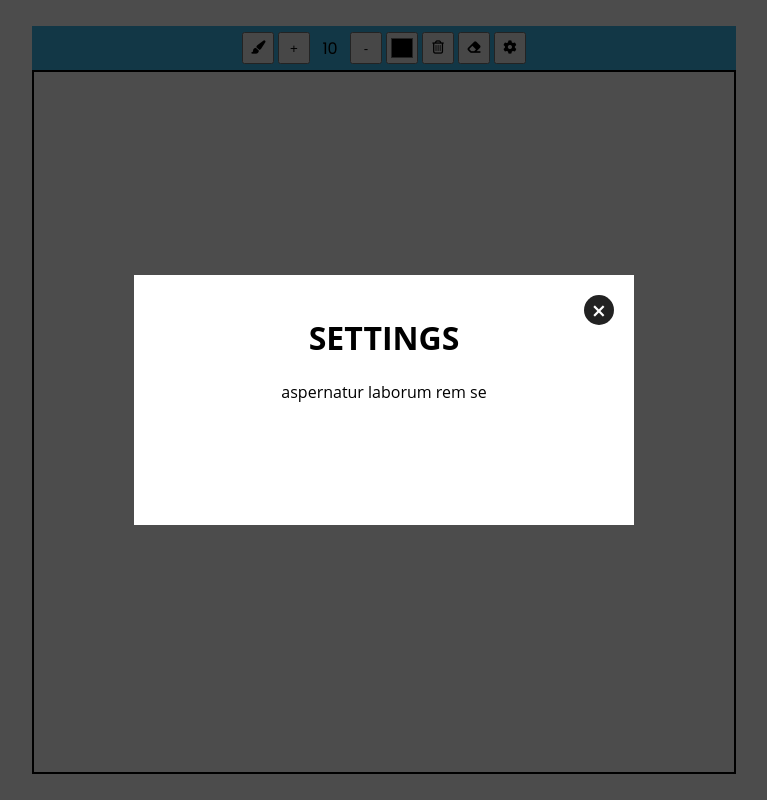
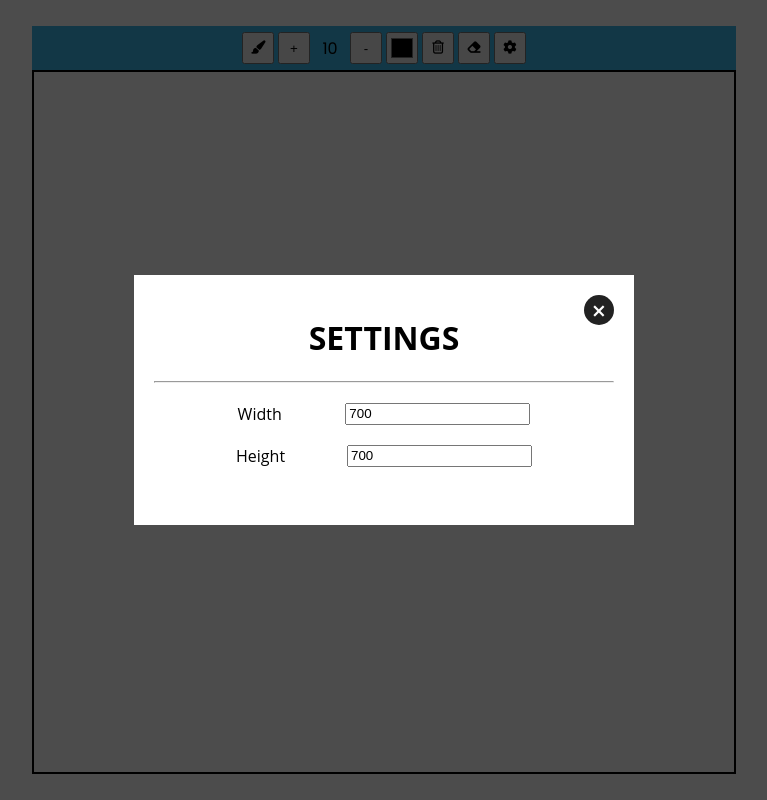
Before and after one commit to arturgorsky/paint, a plain HTML site: page index.html in a window 1280 px wide. Both pictures are taken after a click on the button 766 px from the left and 48 px from the top of the page. Shown: the whole page, without its empty margins (256-1023 px from the left). Drawn offline with Linux system fonts and the light colour scheme.

Commit message:
Added canvas width and height settings

```diff
--- a/index.html
+++ b/index.html
@@ -13,7 +13,7 @@
     <script src="settingsHelpers.js" defer></script>
   </head>
   <body>
-    <canvas id="canvas" width="700px" height="700px"></canvas>
+    <canvas id="canvas"></canvas>
     <div class="toolbox">
       <button id="brush-btn">
         <i class="fas fa-paint-brush fa-tool-icon"></i>
@@ -28,7 +28,7 @@
       <button id="eraser-btn">
         <i class="fas fa-eraser fa-tool-icon"></i>
       </button>
-      <button id="settings-btn" onclick="togglePopup()">
+      <button id="settings-btn">
         <i class="fas fa-cog fa-tool-icon"></i>
       </button>
     </div>
@@ -38,9 +38,17 @@
       <div class="content">
         <div class="close-btn" onclick="togglePopup()">&times;</div>
         <h1>SETTINGS</h1>
-              <p>
-                aspernatur laborum rem se
-              </p>
+        <hr />
+        <div class="settings-list">
+          <div>
+            <label for="canvas-width">Width</label>
+            <input type="number" id="canvas-width-inpt" />
+          </div>
+          <div>
+            <label for="canvas-height">Height</label>
+            <input type="number" id="canvas-height-inpt" />
+          </div>
+        </div>
       </div>
     </div>
   </body>
--- a/script.js
+++ b/script.js
@@ -6,6 +6,7 @@ const colorPicker = document.getElementById("color");
 const clearBtn = document.getElementById("clear-btn");
 const eraserBtn = document.getElementById("eraser-btn");
 const brushBtn = document.getElementById("brush-btn");
+const settingsBtn = document.getElementById("settings-btn");
 
 /** @type {CanvasRenderingContext2D} */
 const ctx = canvas.getContext("2d");
@@ -16,9 +17,20 @@ let color = "black";
 let prevColor = color;
 let x = undefined;
 let y = undefined;
+let width = 700;
+let height = 700;
 
 ctx.lineWidth = size;
+canvas.width = width;
+canvas.height = height;
 //values for drawing lines
+
+
+settingsBtn.addEventListener("click", () => {
+
+  displayCurrentSettings();
+  togglePopup();
+})
 
 // drawing(swipe) event listeners
 canvas.addEventListener("mousedown", (e) => {
--- a/settingsHelpers.js
+++ b/settingsHelpers.js
@@ -1,3 +1,28 @@
+const widthInp = document.getElementById('canvas-width-inpt');
+const heightInp = document.getElementById('canvas-height-inpt');
+
 function togglePopup(){
     document.getElementById("settings-popup").classList.toggle("active");
 }
+
+function displayCurrentWidth() {
+    widthInp.value = canvas.width;
+}
+
+function displayCurrentHeight() {
+    heightInp.value = canvas.height;
+}
+
+function displayCurrentSettings() {
+    displayCurrentWidth();
+    displayCurrentHeight();
+}
+
+
+widthInp.addEventListener("input", (e) => {
+    canvas.width = parseInt(e.target.value);
+})
+
+heightInp.addEventListener("input", (e) => {
+    canvas.height = parseInt(e.target.value);
+})
--- a/style.css
+++ b/style.css
@@ -119,3 +119,16 @@ canvas {
     font-weight:600;
     background:#fff;
   }
+
+  .settings-list > div {
+    display: flex;
+    justify-content: space-evenly;
+    align-content: space-around;
+    flex: auto;
+    margin: 1.25rem;
+  }
+
+  .settings-list label {
+    text-align: right;
+
+  }
```
Lines whose indentation alone changed are shown as unchanged.
